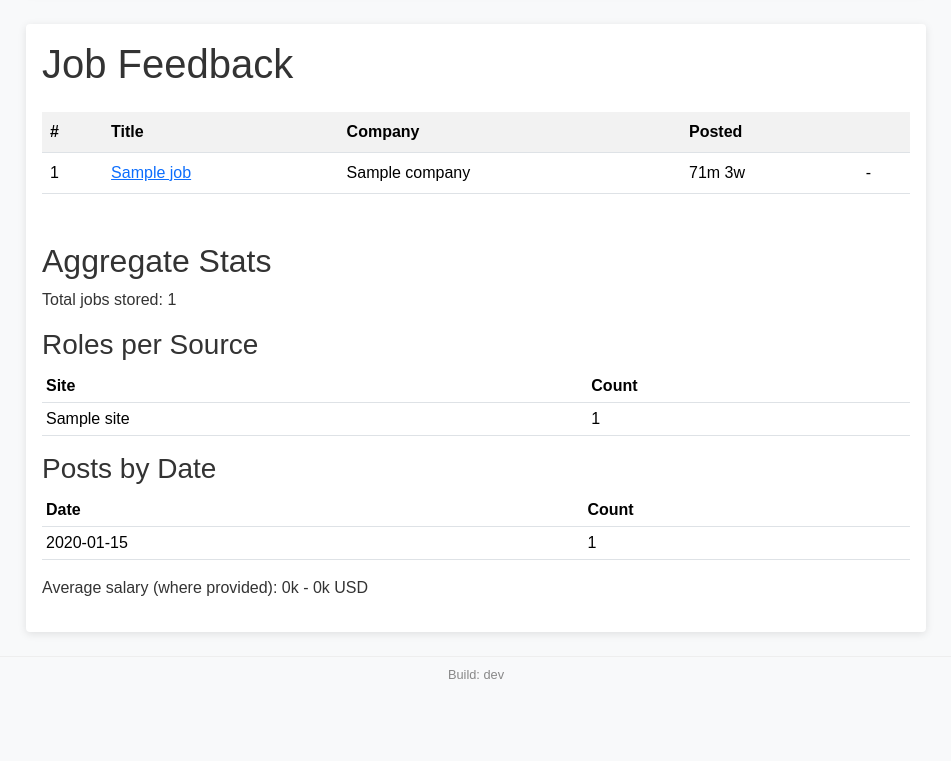
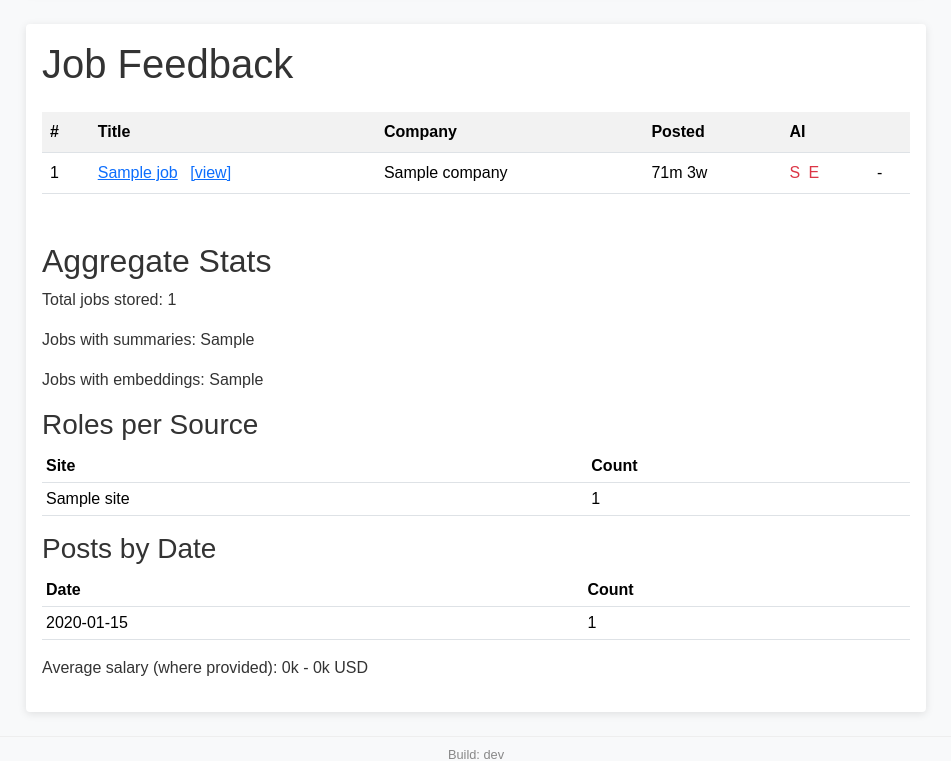
Before and after one commit to mullinmax/job-search, a FastAPI app: template app/templates/stats.html in a window 1280 px wide. Shown: the part 88-849 px from the top of the page, without its empty margins (164-1115 px from the left). Before the commit the page ends 767 px from the top, so only its background shows below. Run offline with FastAPI, Linux system fonts and the light colour scheme; the template is opened without the code that fills it: most values are stand-ins (such as "Sample title", 1, 10 or a date in 2020).

Commit message:
Add job view link and AI status to stats page

```diff
--- a/app/main.py
+++ b/app/main.py
@@ -308,6 +308,26 @@ def get_random_job() -> Optional[Dict]:
     return None
 
 
+def get_job(job_id: int) -> Optional[Dict]:
+    """Return a job by id including any summary."""
+    conn = sqlite3.connect(DATABASE)
+    cur = conn.cursor()
+    cur.execute(
+        """
+        SELECT j.*, s.summary FROM jobs j
+        LEFT JOIN summaries s ON j.id = s.job_id
+        WHERE j.id=?
+        """,
+        (job_id,),
+    )
+    row = cur.fetchone()
+    columns = [c[0] for c in cur.description]
+    conn.close()
+    if row:
+        return dict(zip(columns, row))
+    return None
+
+
 def list_jobs_by_feedback() -> List[Dict]:
     """Return jobs ordered by number of positive ratings."""
     conn = sqlite3.connect(DATABASE)
@@ -316,9 +336,13 @@ def list_jobs_by_feedback() -> List[Dict]:
         """
         SELECT j.*,
                COALESCE(SUM(CASE WHEN f.liked=1 THEN 1 ELSE 0 END), 0) AS likes,
-               COALESCE(SUM(CASE WHEN f.liked=0 THEN 1 ELSE 0 END), 0) AS dislikes
+               COALESCE(SUM(CASE WHEN f.liked=0 THEN 1 ELSE 0 END), 0) AS dislikes,
+               CASE WHEN s.job_id IS NOT NULL THEN 1 ELSE 0 END AS has_summary,
+               CASE WHEN e.job_id IS NOT NULL THEN 1 ELSE 0 END AS has_embedding
         FROM jobs j
         LEFT JOIN feedback f ON j.id = f.job_id
+        LEFT JOIN summaries s ON j.id = s.job_id
+        LEFT JOIN embeddings e ON j.id = e.job_id
         GROUP BY j.id
         ORDER BY likes DESC
         """
@@ -348,6 +372,11 @@ def aggregate_job_stats() -> Dict:
     )
     avg_min, avg_max = cur.fetchone()
 
+    cur.execute("SELECT COUNT(*) FROM summaries")
+    summaries_count = cur.fetchone()[0]
+    cur.execute("SELECT COUNT(*) FROM embeddings")
+    embeddings_count = cur.fetchone()[0]
+
     conn.close()
     return {
         "total_jobs": total_jobs,
@@ -355,6 +384,8 @@ def aggregate_job_stats() -> Dict:
         "by_date": by_date,
         "avg_min_pay": avg_min or 0,
         "avg_max_pay": avg_max or 0,
+        "jobs_with_summaries": summaries_count,
+        "jobs_with_embeddings": embeddings_count,
     }
 
 
@@ -456,8 +487,8 @@ def progress() -> JSONResponse:
 
 
 @app.get("/swipe", response_class=HTMLResponse)
-def swipe(request: Request):
-    job = get_random_job()
+def swipe(request: Request, job_id: Optional[int] = None):
+    job = get_job(job_id) if job_id else get_random_job()
     if not job:
         return templates.TemplateResponse("no_jobs.html", {"request": request})
     return templates.TemplateResponse("swipe.html", {"request": request, "job": job})
--- a/app/templates/stats.html
+++ b/app/templates/stats.html
@@ -3,13 +3,20 @@
 {% block content %}
 <h1 class="mb-4">Job Feedback</h1>
 <table class="table table-striped">
-  <tr><th>#</th><th>Title</th><th>Company</th><th>Posted</th><th></th></tr>
+  <tr><th>#</th><th>Title</th><th>Company</th><th>Posted</th><th>AI</th><th></th></tr>
   {% for j in jobs %}
   <tr>
     <td>{{ loop.index }}</td>
-    <td><a href="{{ j.job_url }}" target="_blank" rel="noopener">{{ j.title }}</a></td>
+    <td>
+      <a href="{{ j.job_url }}" target="_blank" rel="noopener">{{ j.title }}</a>
+      <a class="ms-2" href="/swipe?job_id={{ j.id }}">[view]</a>
+    </td>
     <td>{{ j.company }}</td>
     <td>{{ time_since_posted(j.date_posted) }}</td>
+    <td>
+      <span class="me-1">{% if j.has_summary %}<span class="text-success">S</span>{% else %}<span class="text-danger">S</span>{% endif %}</span>
+      <span>{% if j.has_embedding %}<span class="text-success">E</span>{% else %}<span class="text-danger">E</span>{% endif %}</span>
+    </td>
     <td>
       {% if j.likes > j.dislikes %}
       <span class="text-success">✔</span>
@@ -25,6 +32,8 @@
 
 <h2 class="mt-5">Aggregate Stats</h2>
 <p>Total jobs stored: {{ stats.total_jobs }}</p>
+<p>Jobs with summaries: {{ stats.jobs_with_summaries }}</p>
+<p>Jobs with embeddings: {{ stats.jobs_with_embeddings }}</p>
 
 <h3>Roles per Source</h3>
 <table class="table table-sm">
```
